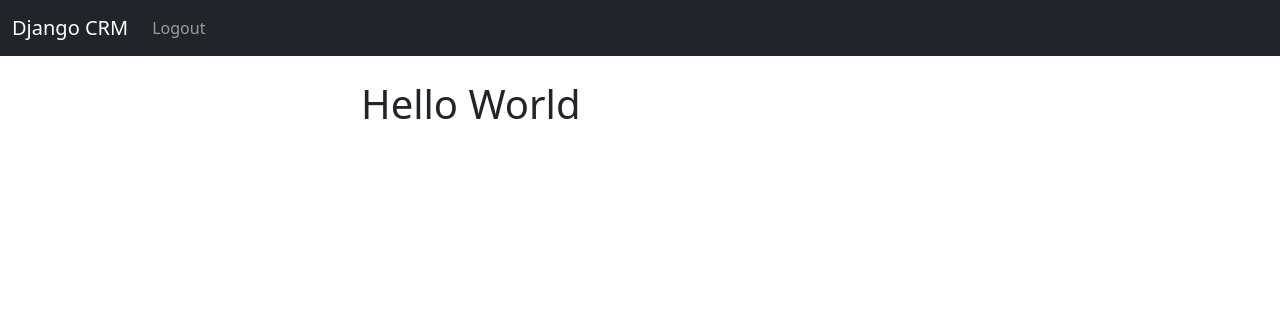
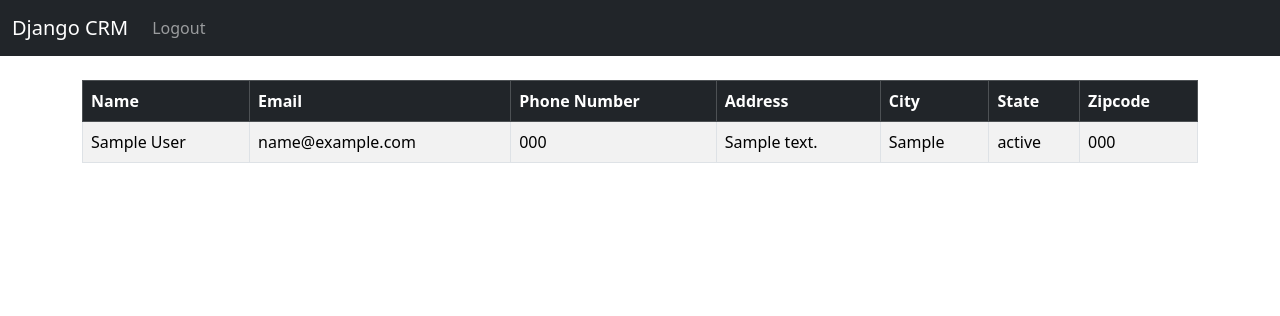
Before and after one commit to Mokowz/Django-CRM, a Django app: page / in a window 1280 px wide. Shown: the top 316 px of the page. Run offline with Django 4.2, Linux system fonts and the light colour scheme; a user stored in the database is signed in; tables that the repository leaves empty hold one stand-in row (values such as "Sample post").

Commit message:
View records

```diff
--- a/records/admin.py
+++ b/records/admin.py
@@ -1,3 +1,5 @@
 from django.contrib import admin
 
+from .models import Record
 # Register your models here.
+admin.site.register(Record)
--- a/records/models.py
+++ b/records/models.py
@@ -1,3 +1,16 @@
 from django.db import models
 
 # Create your models here.
+class Record(models.Model):
+    first_name = models.CharField(max_length=100)
+    last_name = models.CharField(max_length=100)
+    email = models.EmailField(max_length=100)
+    phone = models.CharField(max_length=100)
+    address = models.CharField(max_length=100)
+    city = models.CharField(max_length=100)
+    state = models.CharField(max_length=100)
+    zipcode = models.CharField(max_length=100)
+    created_at = models.DateTimeField(auto_now_add=True)
+
+    def __str__(self):
+        return (f"{self.first_name} {self.last_name}")
--- a/records/templates/home.html
+++ b/records/templates/home.html
@@ -2,8 +2,36 @@
 
 {% block content %}
     {% if user.is_authenticated %}
-        <div class="col-md-6 offset-md-3">
-            <h1>Hello World</h1>
+
+
+            <table class="table table-striped table-hover table-bordered">
+                <thead class="table-dark">
+                  <tr>
+                    <th scope="col">Name</th>
+                    <th scope="col">Email</th>
+                    <th scope="col">Phone Number</th>
+                    <th scope="col">Address</th>
+                    <th scope="col">City</th>
+                    <th scope="col">State</th>
+                    <th scope="col">Zipcode</th>
+                  </tr>
+                </thead>
+                <tbody>
+
+                {% for record in records %}
+                  <tr>
+                    <td>{{ record.first_name }} {{ record.last_name }}</td>
+                    <td>{{ record.email }}</td>
+                    <td>{{ record.phone }}</td>
+                    <td>{{ record.address }}</td>
+                    <td>{{ record.city }}</td>
+                    <td>{{ record.state }}</td>
+                    <td>{{ record.zipcode }}</td>
+                  </tr>
+                {% endfor %}
+                </tbody>
+              </table>
+
         </div>
 
     {% else %}
--- a/records/views.py
+++ b/records/views.py
@@ -3,10 +3,11 @@ from django.contrib.auth import authenticate, login, logout
 from django.contrib import messages
 
 from .forms import SignUpForm
+from .models import Record
 
 # Create your views here.
 def home(request):
-
+    records = Record.objects.all()
     if request.method == "POST":
         username = request.POST["username"]
         password = request.POST["password"]
@@ -23,7 +24,8 @@ def home(request):
             return redirect('home')
 
     else:
-        return render(request, 'home.html', )
+        return render(request, 'home.html', {"records": records})
+
 
 
 
```
Also changed, not shown: records/migrations/0001_initial.py (added).
